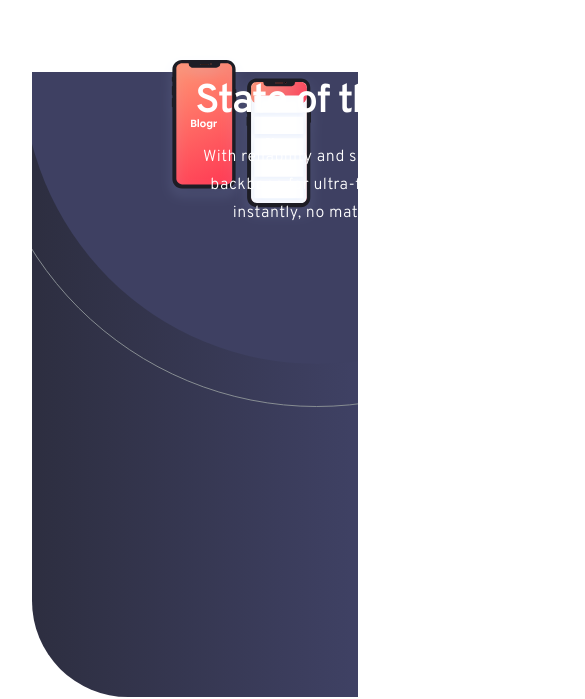
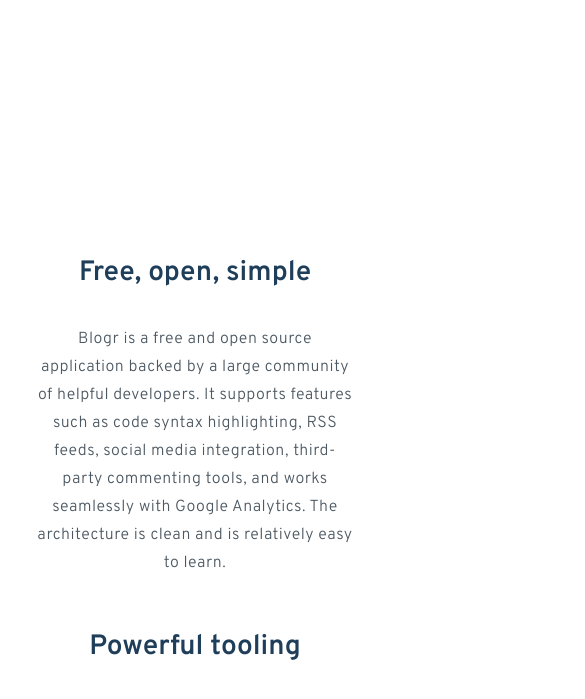
Before and after one commit to sheikhfarook/blogr-landing-page, a React (Vite) app: page / in a window 390 px wide. Shown: the part 1985-2684 px from the top of the page, 585 px wide, since content can reach past the window. Built offline with nearby package versions, Linux system fonts and the light colour scheme.

Commit message:
complete all responsive

```diff
--- a/src/components/main/futureDesigned.jsx
+++ b/src/components/main/futureDesigned.jsx
@@ -50,7 +50,7 @@ const FutureDesigned = () => {
                 <div
                   className="h-[154px] text-[#4c5862] font-overpass
                 text-[16px] font-[300] leading-[28px] tracking-[0.5px] max-sm:w-[318px]
-                max-sm:h-[252px] max-sm:text-center
+                max-sm:h-[252px] max-sm:text-center md:w-[600px]
                 md:text-center lg:text-left lg:w-[400px] xl:w-[540px]">
                   {topic?.para}
                 </div>
@@ -71,8 +71,8 @@ const FutureDesigned = () => {
         <img className="md:hidden mt-10 -mb-10" src={mobile_editor} alt="" />
       </div>
 
-      <StateOfArt />
-      {/* <Tool /> */}
+      {/* <StateOfArt /> */}
+      <Tool />
     </div>
   );
 };
```
